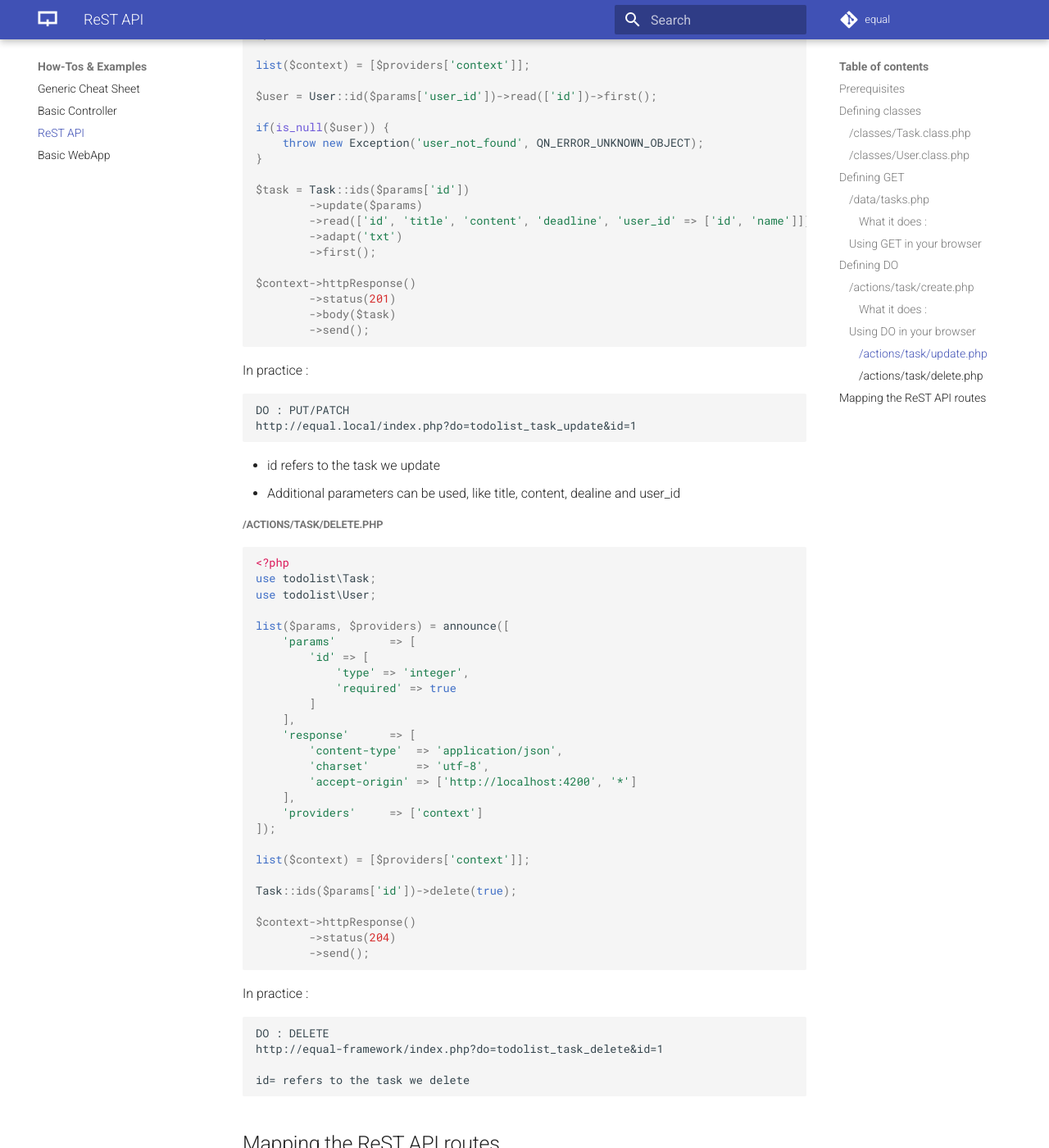
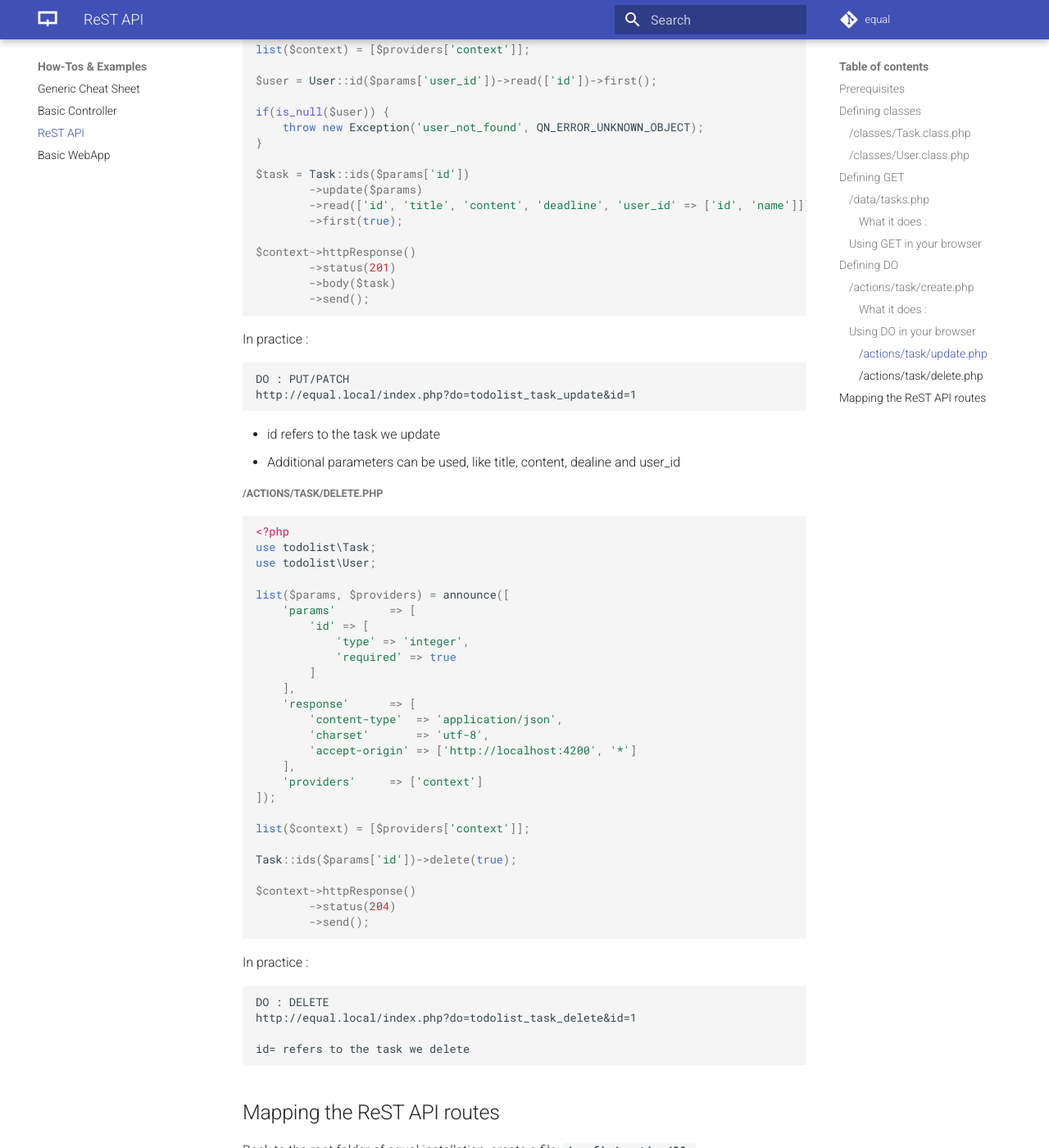
Before and after one commit to equalframework/equal-doc, an MkDocs documentation site: the page built from docs/howtos-and-examples/rest-api.md, in a window 1280 px wide and 1400 px high, scrolled down 6590 px. Shown: the whole window at 82% size. Built offline with MkDocs 1.6.1 and Material for MkDocs 9.7.7, drawn with Linux system fonts in a browser that asks for light colours; comment, search, counter and statistics services are not loaded; the version menu is left out; some of the changed text lies outside the part shown.

Commit message:
updates  installation rest-api

````diff
--- a/docs/howtos-and-examples/rest-api.md
+++ b/docs/howtos-and-examples/rest-api.md
@@ -250,8 +250,7 @@ if(is_null($user)) {
 
 $task = Task::create($params)
         ->read(['id', 'title', 'content', 'deadline', 'user_id' => ['id', 'name']])
-        ->adapt('txt')
-        ->first();
+        ->first(true);
 
 $context->httpResponse()
         ->status(201)
@@ -336,8 +335,7 @@ if(is_null($user)) {
 $task = Task::ids($params['id'])
         ->update($params)
         ->read(['id', 'title', 'content', 'deadline', 'user_id' => ['id', 'name']])
-        ->adapt('txt')
-        ->first();
+        ->first(true);
 
 $context->httpResponse()
         ->status(201)
@@ -392,7 +390,7 @@ In practice :
 
 ```
 DO : DELETE
-http://equal-framework/index.php?do=todolist_task_delete&id=1
+http://equal.local/index.php?do=todolist_task_delete&id=1
 
 id= refers to the task we delete
 ```
````
Also changed, not shown: other parts of docs/howtos-and-examples/rest-api.md (+1 -1 lines), docs/getting-started/installation.md (+8 -1 lines), docs/usage/directory-structure.md (+10 -10 lines).
